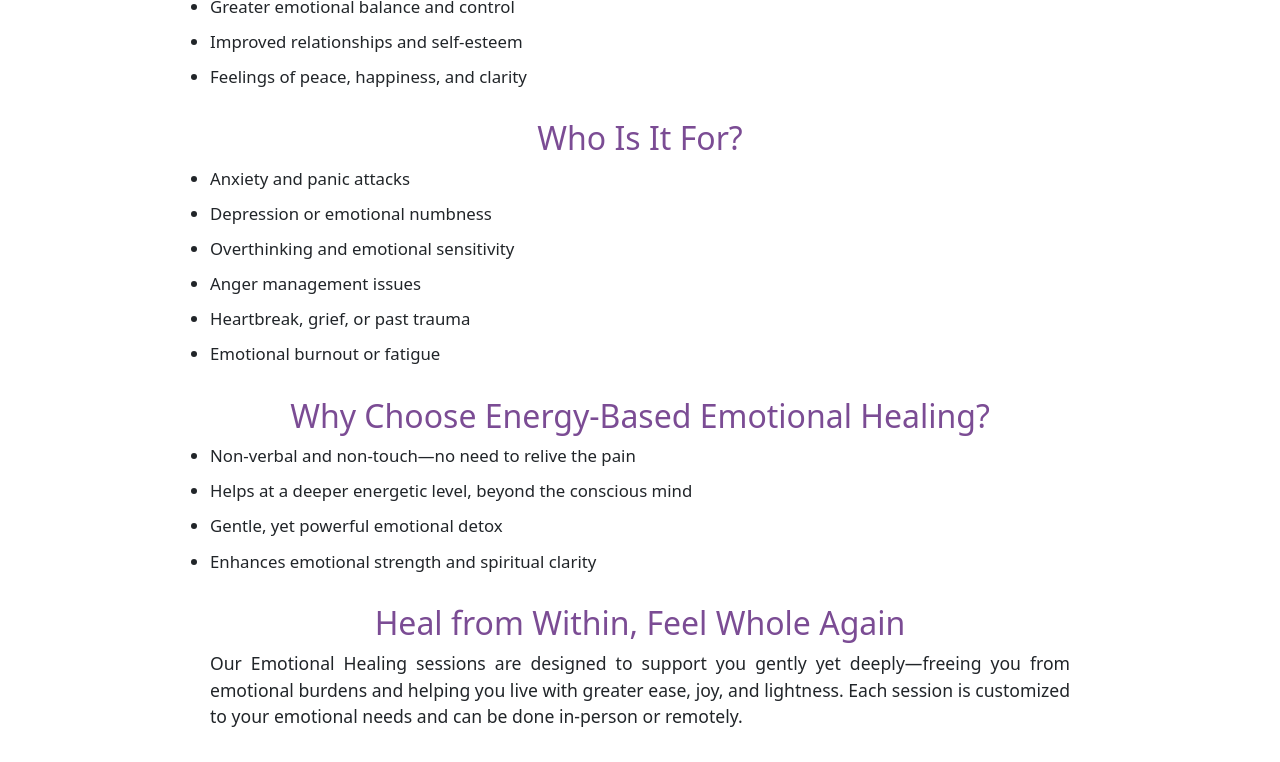
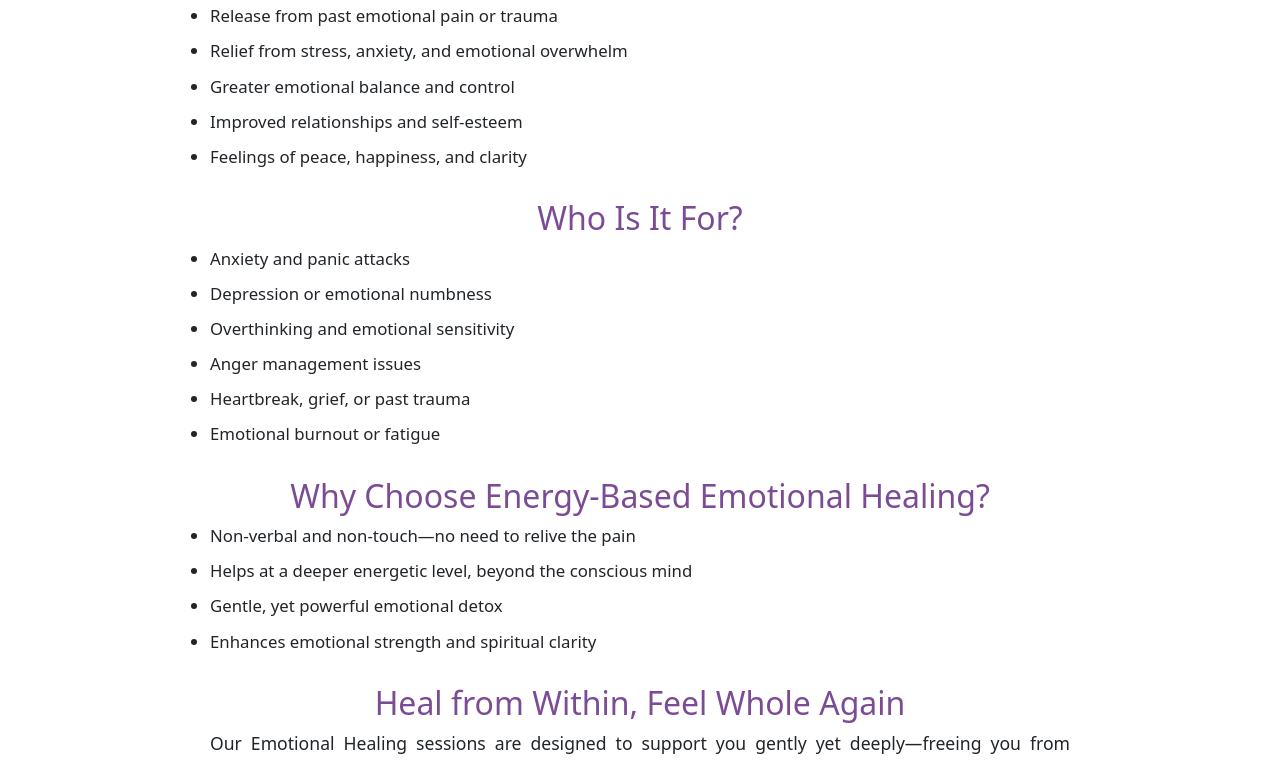
Before and after one commit to PRUTHVISHARMATP/HEALING, a plain HTML site: page html/emotional-healing.html in a window 1280 px wide. Shown: the part 773-1535 px from the top of the page. Drawn offline with nearby package versions, Linux system fonts and the light colour scheme.

Commit message:
Update emotional-healing.html

```diff
--- a/html/emotional-healing.html
+++ b/html/emotional-healing.html
@@ -75,7 +75,7 @@
   </nav>
 
   <!-- Main Content -->
- <main class="container py-2 mt-2">
+ <main class="container py-5 mt-5">
     <!-- Intro Section -->
     <section class="section-content text-center">
         <h2>Emotional Healing through Energy Healing</h2>
```
